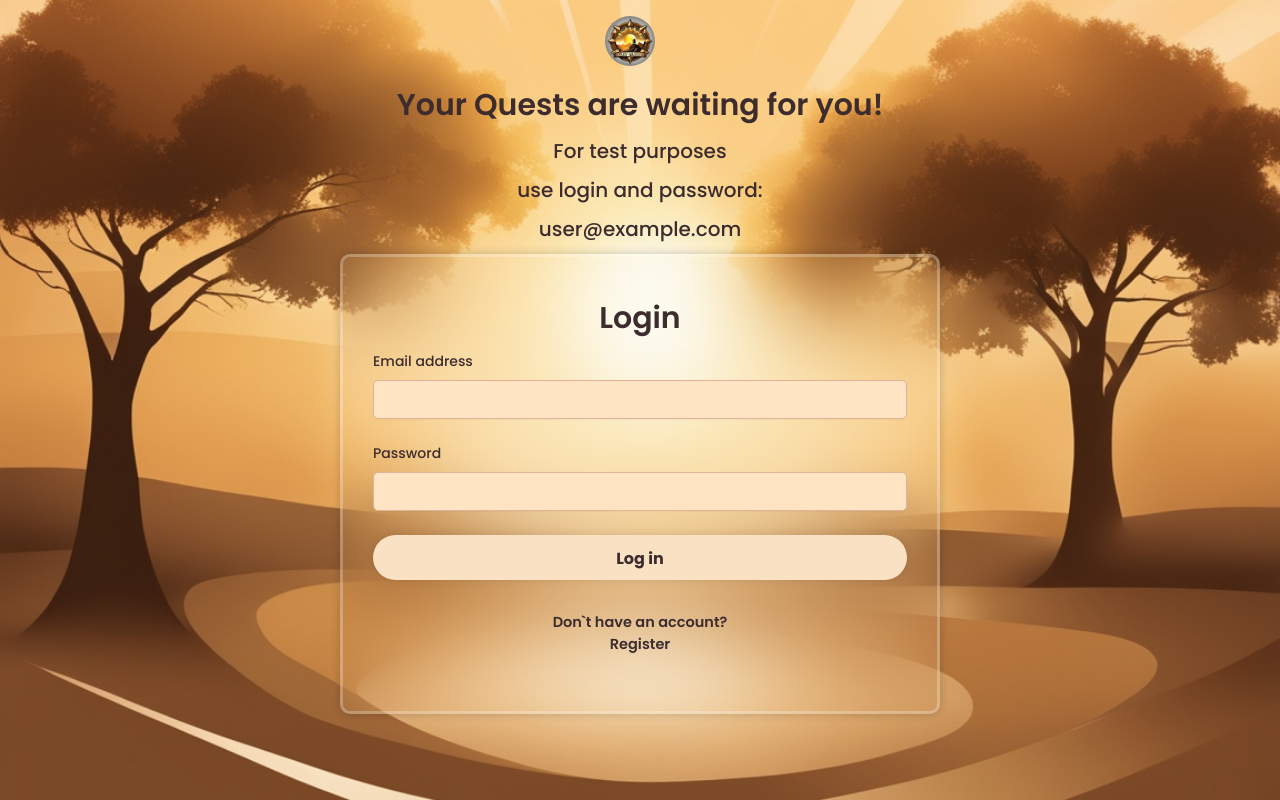
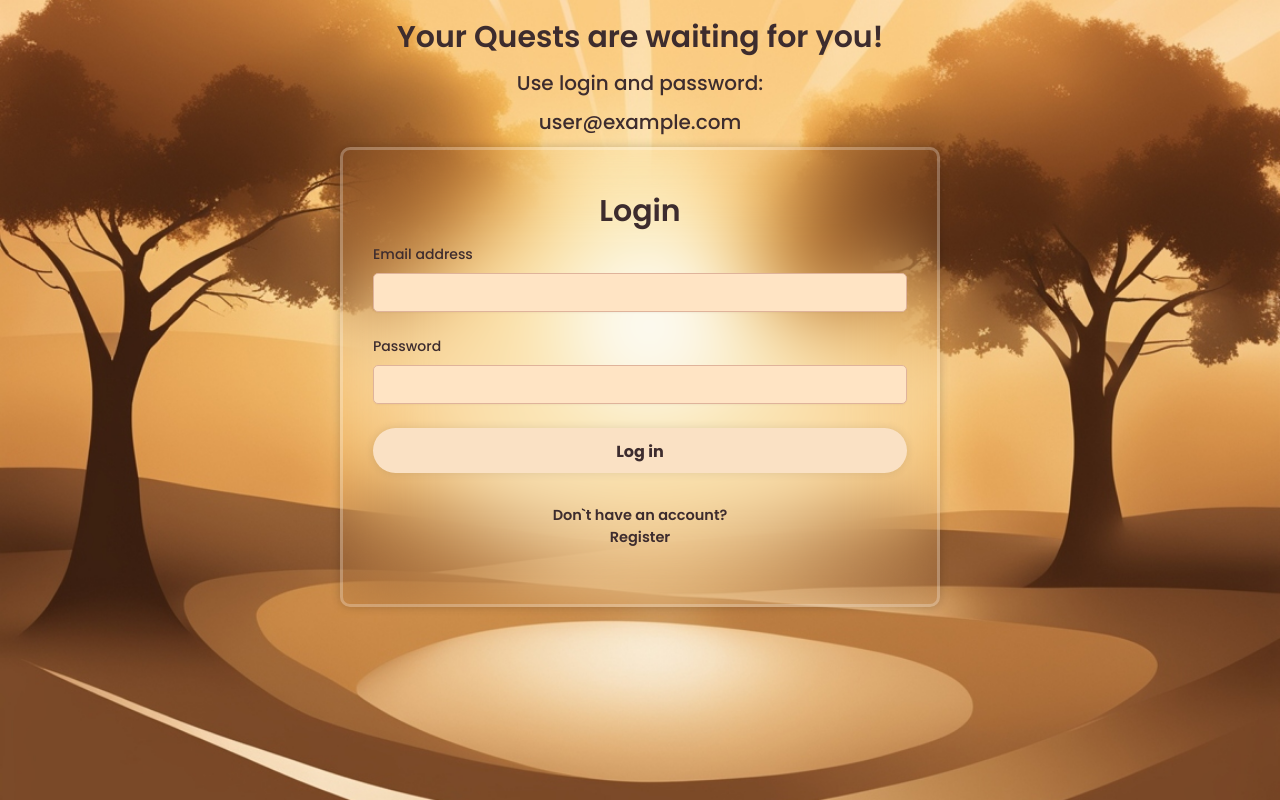
Before and after one commit to Safkiar/8-Daily-Quest-08.2024, a React (Vite) app: page /login in a window 1280 px wide. Built offline with nearby package versions, Linux system fonts and the light colour scheme; a web font is replaced by a local one.

Commit message:
deleted logo

```diff
--- a/src/pages/Login.jsx
+++ b/src/pages/Login.jsx
@@ -172,10 +172,9 @@ function Login() {
 
   return (
     <LoginLayout>
-      <Logo />
+      {/* <Logo /> */}
       <Heading as="h4">Your Quests are waiting for you!</Heading>
-      <Heading as="h3">For test purposes</Heading>
-      <Heading as="h3">use login and password:</Heading>
+      <Heading as="h3">Use login and password:</Heading>
       <Heading as="h3">user@example.com</Heading>
       <Wrapper>
         <LoginForm action={action} registerLink={registerLink} />
```
